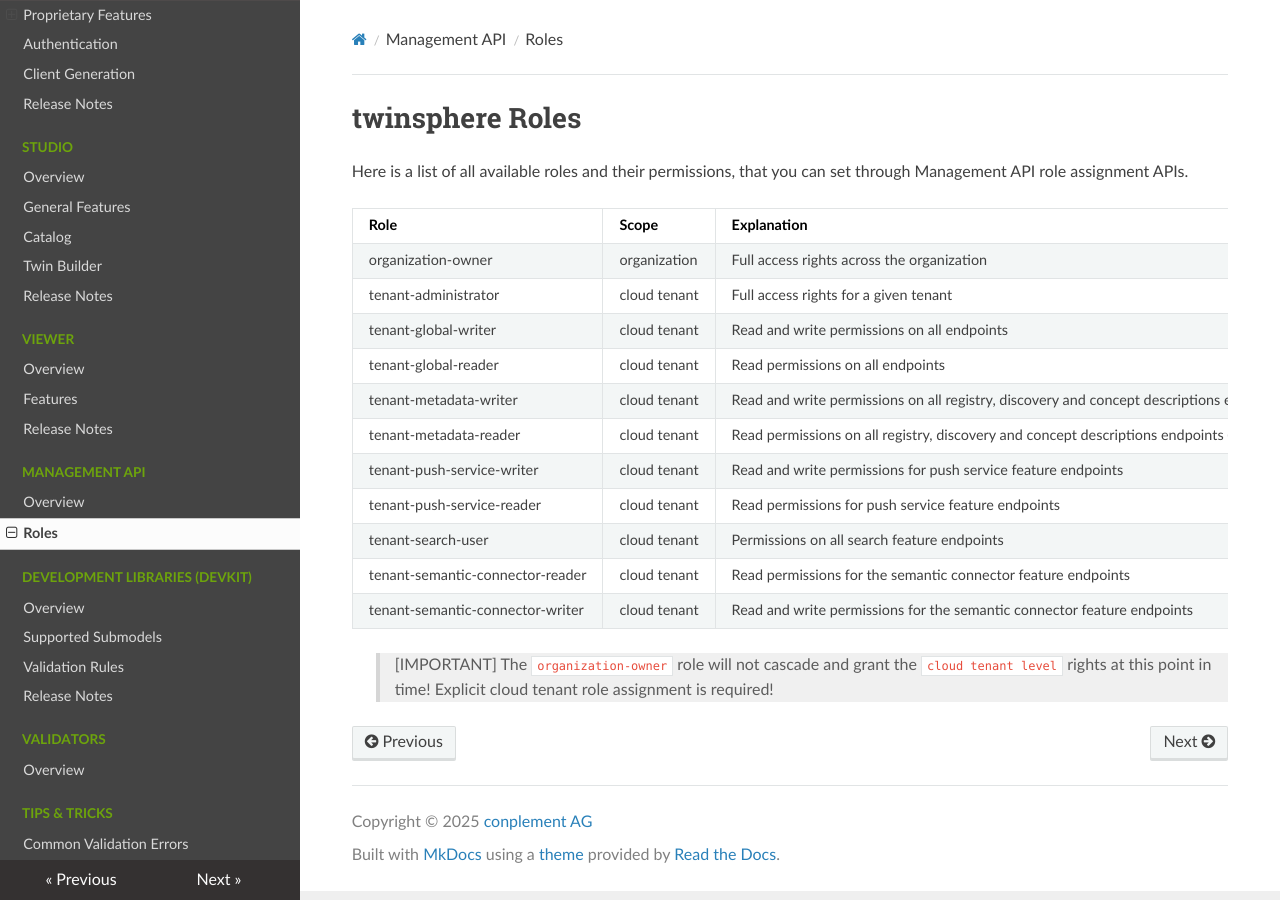
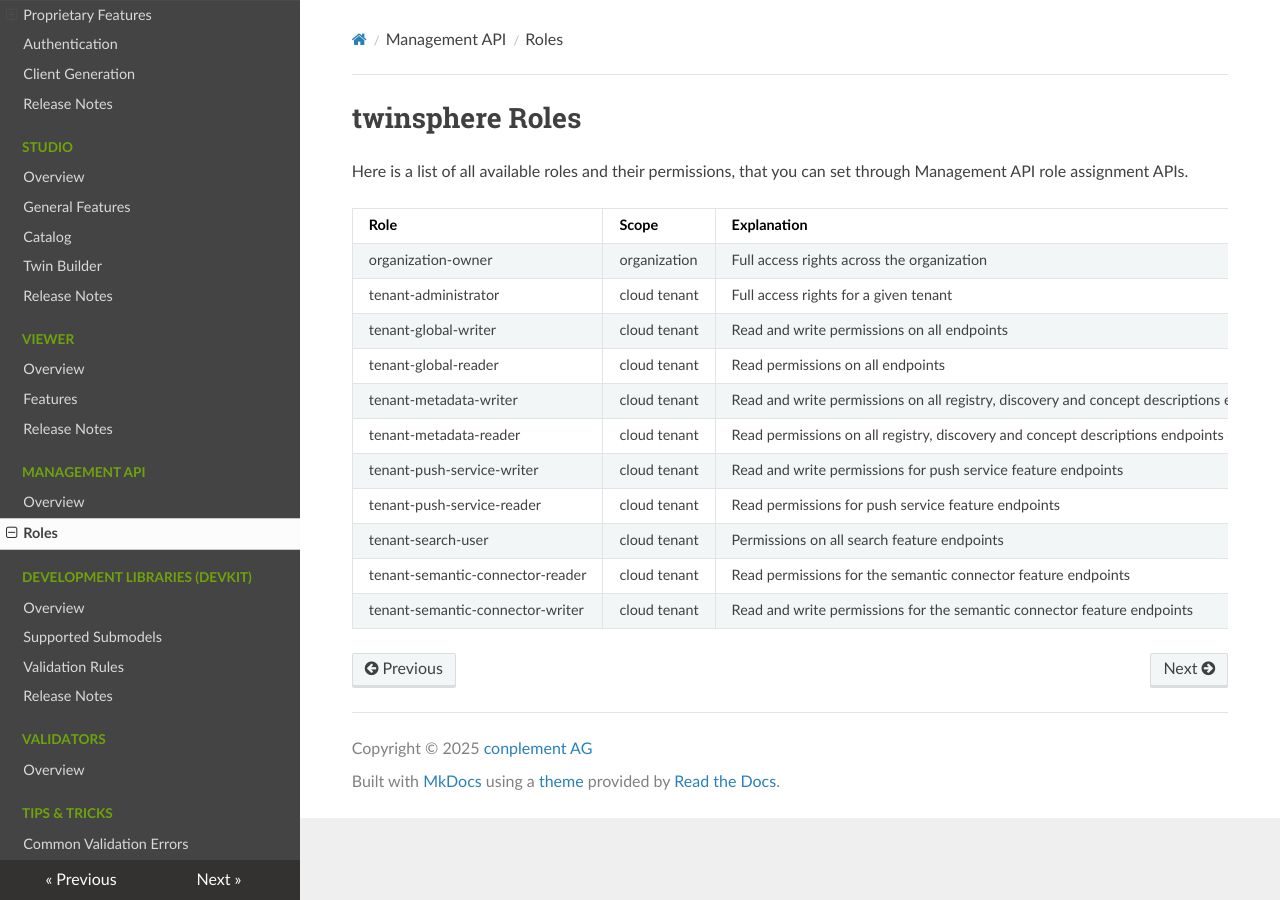
Before and after one commit to twinsphere/twinsphere.github.io, an MkDocs documentation site: the page built from docs/management-roles.md, in a window 1280 px wide. Built offline with MkDocs 1.6.1, drawn with Linux system fonts in a browser that asks for light colours; nearby versions of some CDN libraries.

Commit message:
feat(roles): remove does not cascade hint for organization-owner role

```diff
--- a/docs/management-roles.md
+++ b/docs/management-roles.md
@@ -17,7 +17,3 @@ Here is a list of all available roles and their permissions, that you can set th
 | tenant-semantic-connector-reader | cloud tenant | Read permissions for the semantic connector feature endpoints |
 | tenant-semantic-connector-writer | cloud tenant | Read and write permissions for the semantic connector feature endpoints |
 <!-- markdownlint-enable line-length -->
-
-> [IMPORTANT]
-> The `organization-owner` role will not cascade and grant the `cloud tenant level`
-rights at this point in time! Explicit cloud tenant role assignment is required!
```
